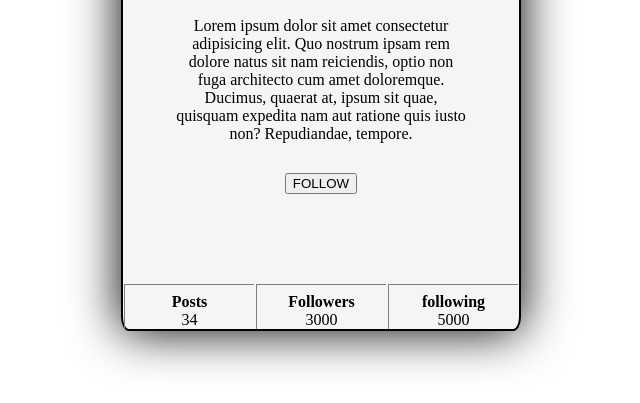
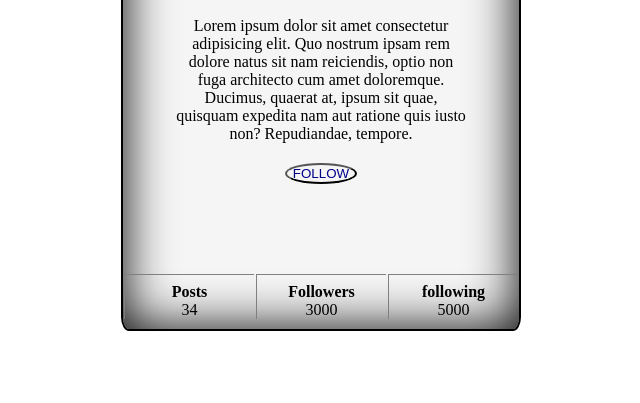
Before and after one commit to SR-GFP/manzdev-retos-basic-card, a website built with Vite: page src/index.html in a window 1280 px wide. Shown: the part 397-800 px from the top of the page, without its empty margins (319-959 px from the left). Built offline with nearby package versions, Linux system fonts and the light colour scheme.

Commit message:
update app movil

```diff
--- a/src/index.css
+++ b/src/index.css
@@ -14,7 +14,8 @@ body {
   background-color: whitesmoke;
   border-radius: 2%;
   margin-top: 30px;
-  box-shadow: 0 0 50px black;
+  box-shadow: inset 0 0 50px black;
+  overflow: hidden;
 }
 
 .header {
@@ -77,7 +78,13 @@ body {
 }
 
 .main-buttom{
-  margin-top: 30px;
+  margin-top:20px;
+}
+
+.buttom {
+  border-radius: 50%;
+  background-color: transparent;
+  color: darkblue;
 }
 
 footer{
@@ -88,6 +95,7 @@ footer{
   display: flex;
   flex-direction: row;
   justify-content: space-around;
+  margin-bottom: 10px;
 }
 
 .data{
--- a/src/index.html
+++ b/src/index.html
@@ -38,7 +38,7 @@
           <p>Lorem ipsum dolor sit amet consectetur adipisicing elit. Quo nostrum ipsam rem dolore natus sit nam reiciendis, optio non fuga architecto cum amet doloremque. Ducimus, quaerat at, ipsum sit quae, quisquam expedita nam aut ratione quis iusto non? Repudiandae, tempore.</p>
         </div>
         <div class="main-buttom">
-          <button type="submit">
+          <button class="buttom" type="submit">
             FOLLOW
           </button>
         </div>
```
